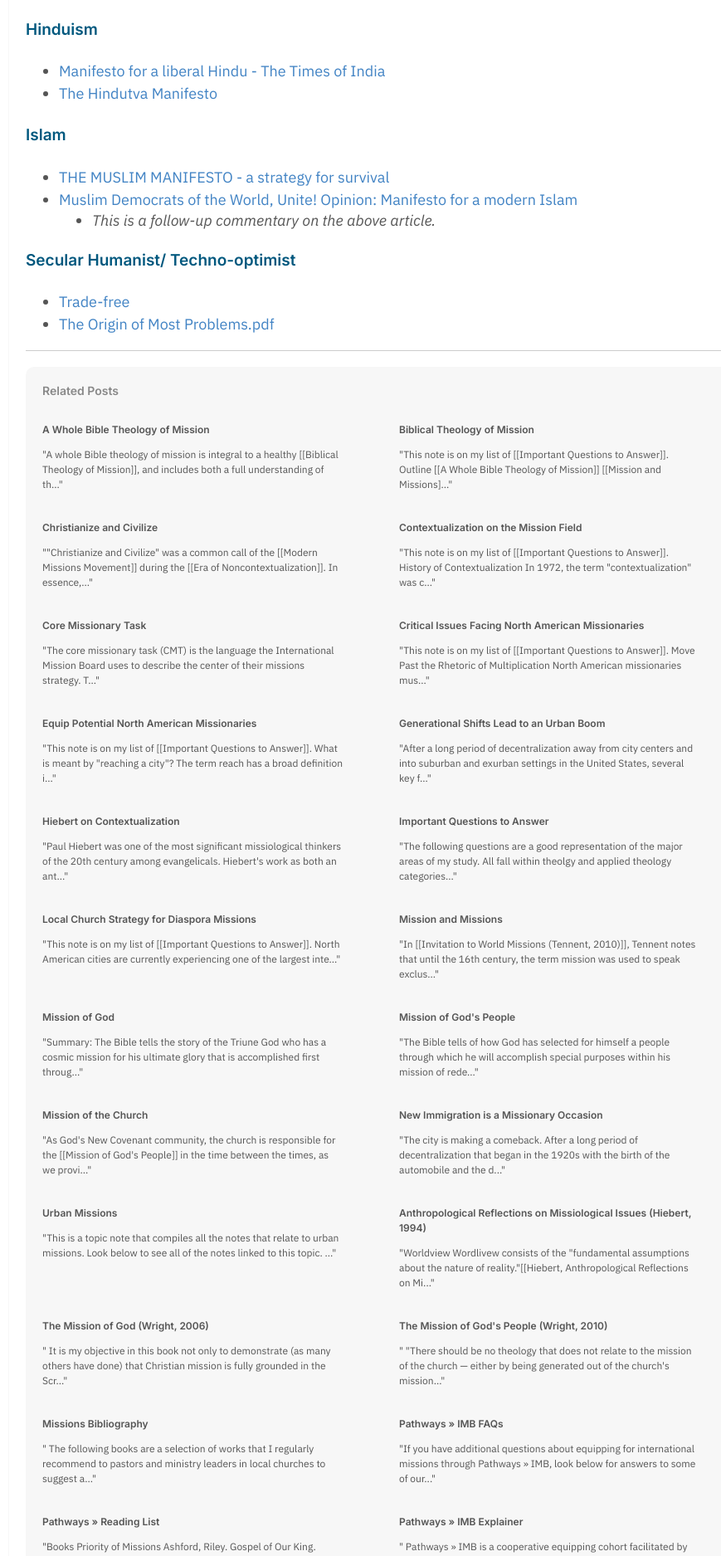
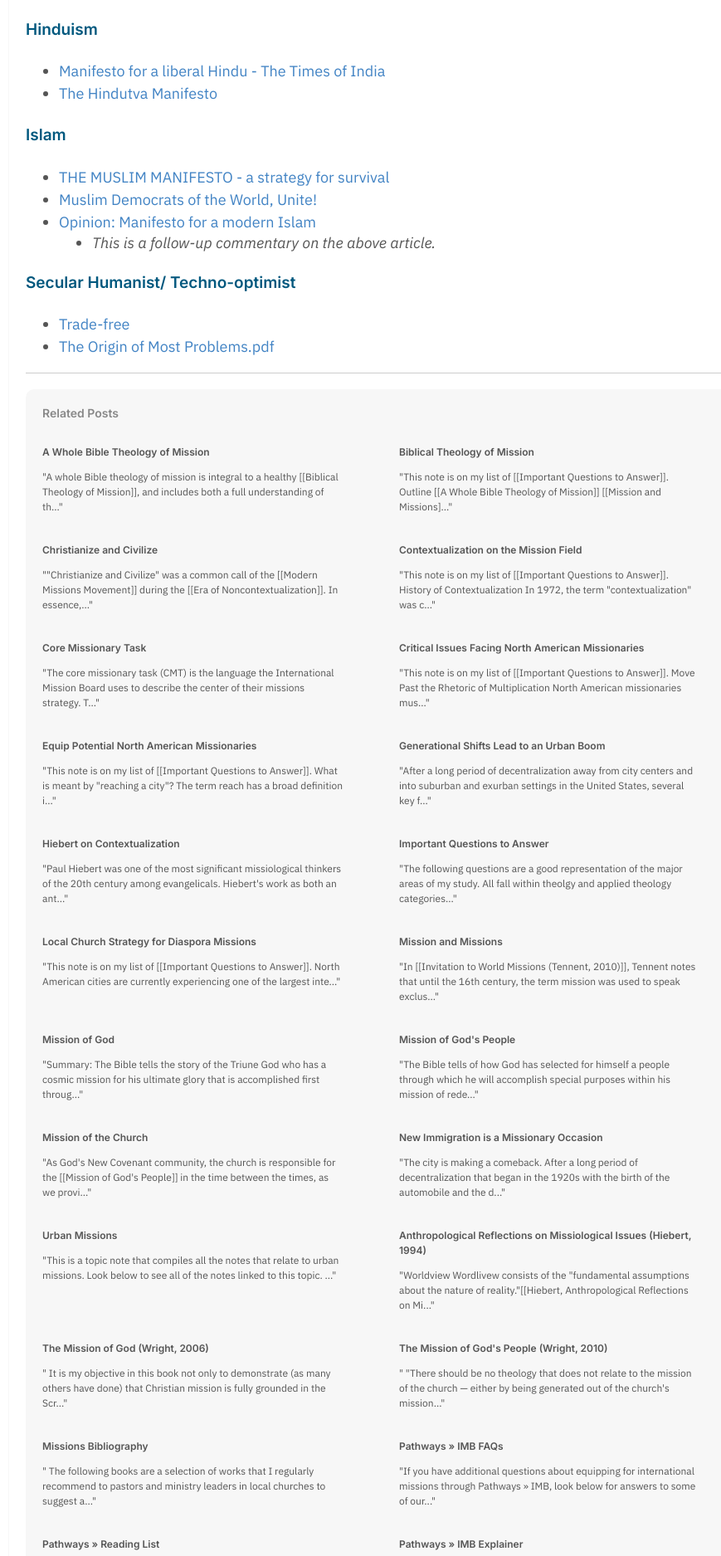
Before and after one commit to keelancook/notebook, a Jekyll site: the page built from _notes/MIS5100.md, in a window 1280 px wide. Shown: the part 1155-3030 px from the top of the page at 83% size, without its empty margins (189-1058 px from the left). Built offline with Jekyll 4.4.1, drawn with Linux system fonts in a browser that asks for light colours.

Commit message:
fixing MIS5100

```diff
--- a/_notes/MIS5100.md
+++ b/_notes/MIS5100.md
@@ -31,7 +31,7 @@ After developing an assessment and potential message of engagement, students wil
 #### Islam
 * [THE MUSLIM MANIFESTO - a strategy for survival](https://www.icit-digital.org/articles/the-muslim-manifesto-a-strategy-for-survival)
 * [Muslim Democrats of the World, Unite!](https://www.huffpost.com/entry/muslim-democrats-unite_b_6648898)
-[Opinion: Manifesto for a modern Islam](https://www.dw.com/en/opinion-manifesto-for-a-modern-islam/a-18272979)
+* [Opinion: Manifesto for a modern Islam](https://www.dw.com/en/opinion-manifesto-for-a-modern-islam/a-18272979)
     * *This is a follow-up commentary on the above article.*
 
 #### Secular Humanist/ Techno-optimist
```
